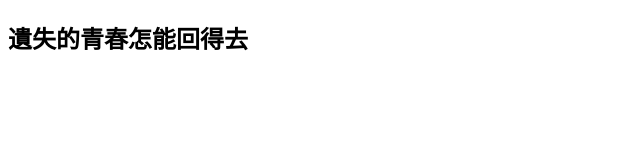
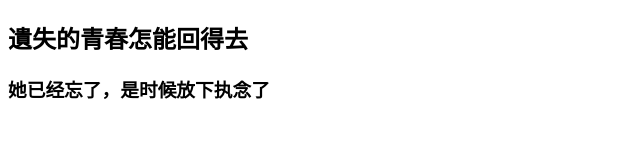
Before and after one commit to JimSun0532/JiangJiajia, a plain HTML site: page index.html in a window 1280 px wide. Shown: the whole page, without its empty margins (0-640 px from the left). Drawn offline with Linux system fonts and the light colour scheme.

Commit message:
Update index.html

```diff
--- a/index.html
+++ b/index.html
@@ -8,5 +8,6 @@
         <h2>
             遺失的青春怎能回得去
         </h2>
+        <h3>她已经忘了，是时候放下执念了</h3>
     </body>
 </html>
```
